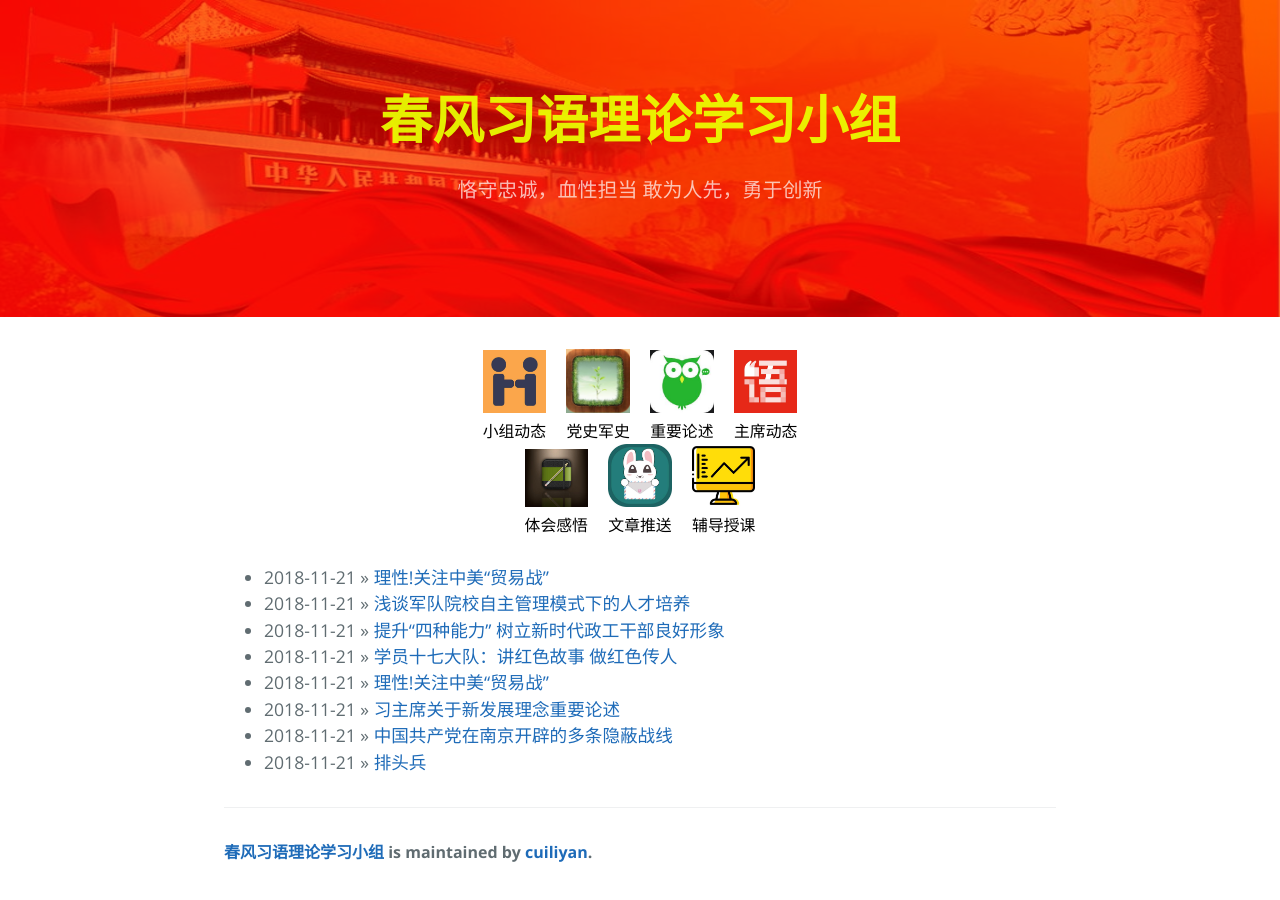
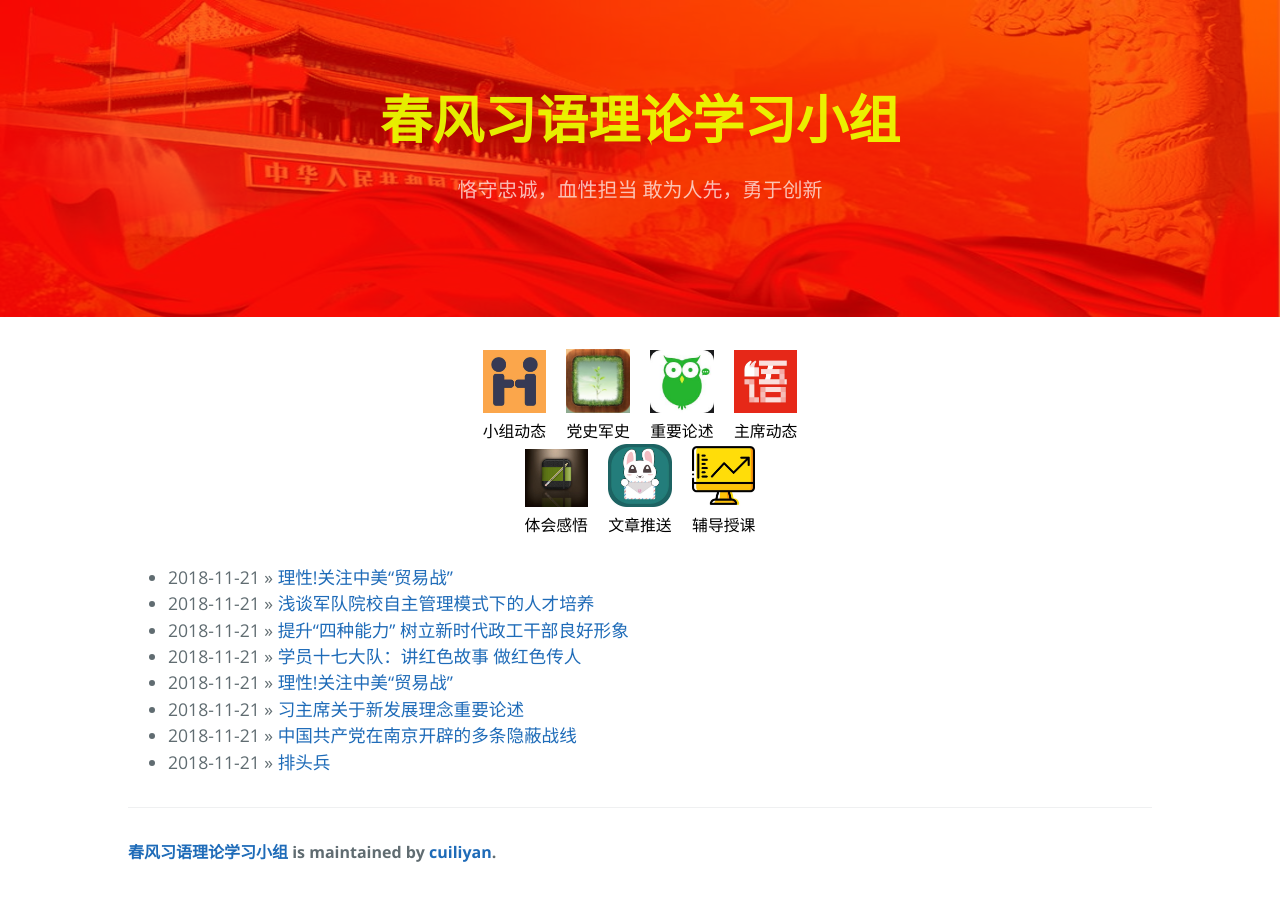
Before and after one commit to chunfengxiyv/chunfengxiyv.github.io, a Jekyll site: the page built from index.html, in a window 1280 px wide. Built offline with Jekyll 4.4.1, drawn with Linux system fonts in a browser that asks for light colours; the list of posts is cut into pages by our own code.

Commit message:
Update mycss.css

```diff
--- a/css/mycss.css
+++ b/css/mycss.css
@@ -8,6 +8,8 @@
     display: inline-block;
     color: #000;
 }
+.main-content {max-width: 64rem;padding: 2rem 0rem;margin: 0 auto;font-size: 1.1rem;}
+
 #home{
 	text-align: center;
 }
```
